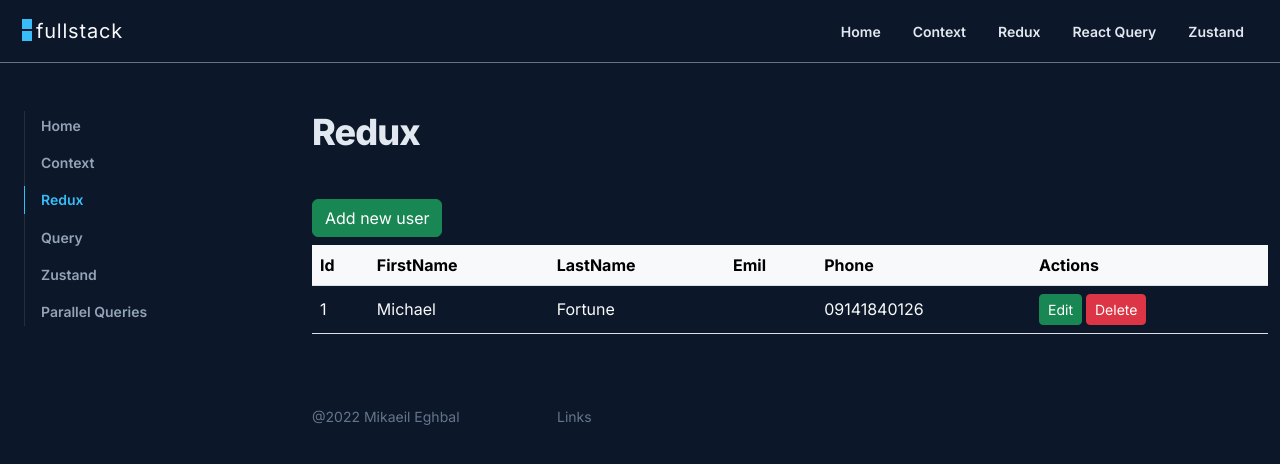
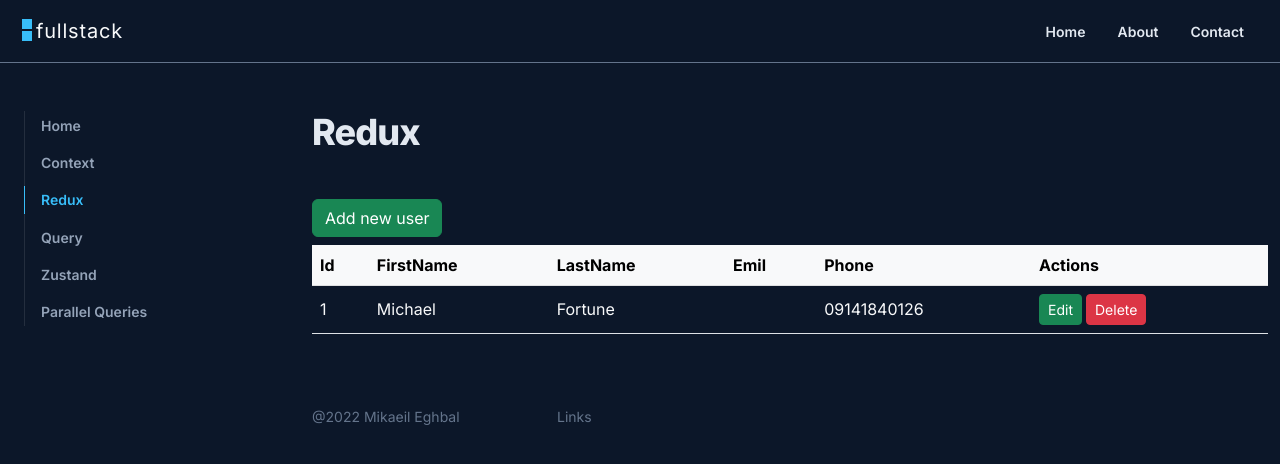
Before and after one commit to mikaeileghbal/react-mysql, a React (Create React App) app in the folder client1/: page /redux in a window 1280 px wide. Shown: the top 464 px of the page. Built offline with nearby package versions, Linux system fonts and the light colour scheme; no server answers.

Commit message:
Fix header nav

```diff
--- a/client1/src/components/Header/Header.js
+++ b/client1/src/components/Header/Header.js
@@ -22,21 +22,11 @@ function TopMenu() {
         <ListItem>
           <NavLink to="/">home</NavLink>
         </ListItem>
-
         <ListItem>
-          <NavLink to="/context">context</NavLink>
+          <NavLink to="/context">about</NavLink>
         </ListItem>
-
         <ListItem>
-          <NavLink to="/redux">redux</NavLink>
-        </ListItem>
-
-        <ListItem>
-          <NavLink to="/reactquery">react query</NavLink>
-        </ListItem>
-
-        <ListItem>
-          <NavLink to="/zustand">zustand</NavLink>
+          <NavLink to="/redux">contact</NavLink>
         </ListItem>
       </List>
     </div>
```
